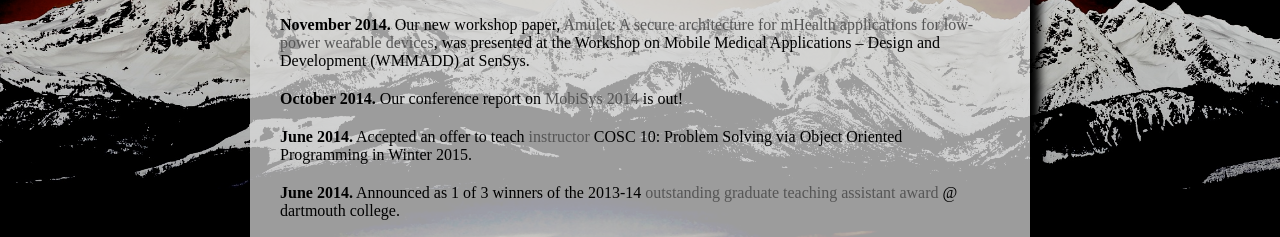
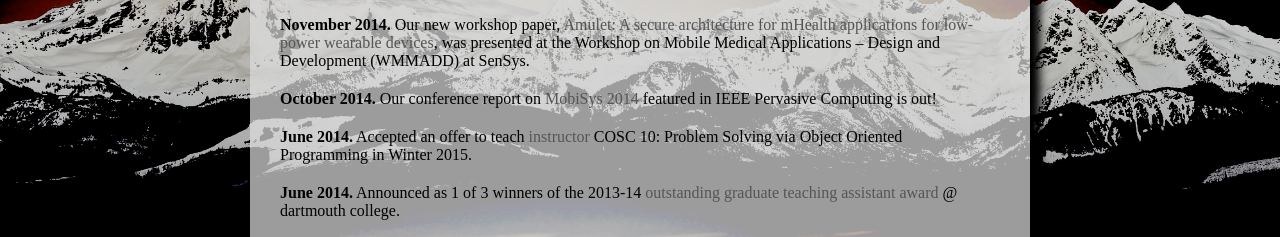
Before and after one commit to traviswp/public_html, a plain HTML site: page index.html in a window 1280 px wide. Shown: the part 511-748 px from the top of the page. Drawn offline with nearby package versions, Linux system fonts and the light colour scheme.

Commit message:
updated mobisys text

```diff
--- a/index.html
+++ b/index.html
@@ -79,7 +79,7 @@
 
                 <p><b>November 2014.</b> Our new workshop paper, <a href="https://amuletproject.files.wordpress.com/2014/10/molina-markham-wmmadd.pdf" target="_blank">Amulet: A secure architecture for mHealth applications for low-power wearable devices</a>, was presented at the Workshop on Mobile Medical Applications – Design and Development (WMMADD) at SenSys.</p>
 
-                <p><b>October 2014.</b> Our conference report on <a href="http://www.computer.org/csdl/mags/pc/2014/04/mpc2014040093.pdf" target="_blank">MobiSys 2014</a> is out!</p>
+                <p><b>October 2014.</b> Our conference report on <a href="http://www.computer.org/csdl/mags/pc/2014/04/mpc2014040093.pdf" target="_blank">MobiSys 2014</a> featured in IEEE Pervasive Computing is out!</p>
 
                 <p><b>June 2014.</b> Accepted an offer to teach <a href="http://web.cs.dartmouth.edu/people/travis-peters" target="_blank">instructor</a> COSC 10: Problem Solving via Object Oriented Programming in Winter 2015.</p>
 
```
